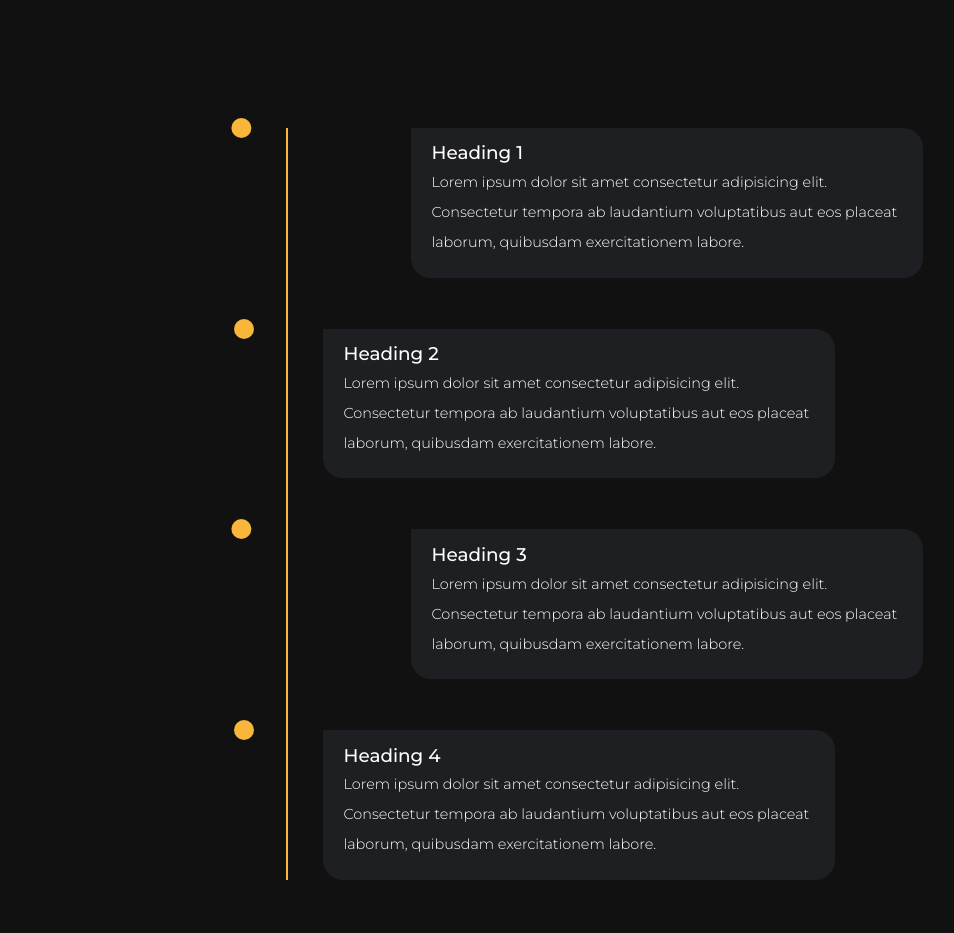
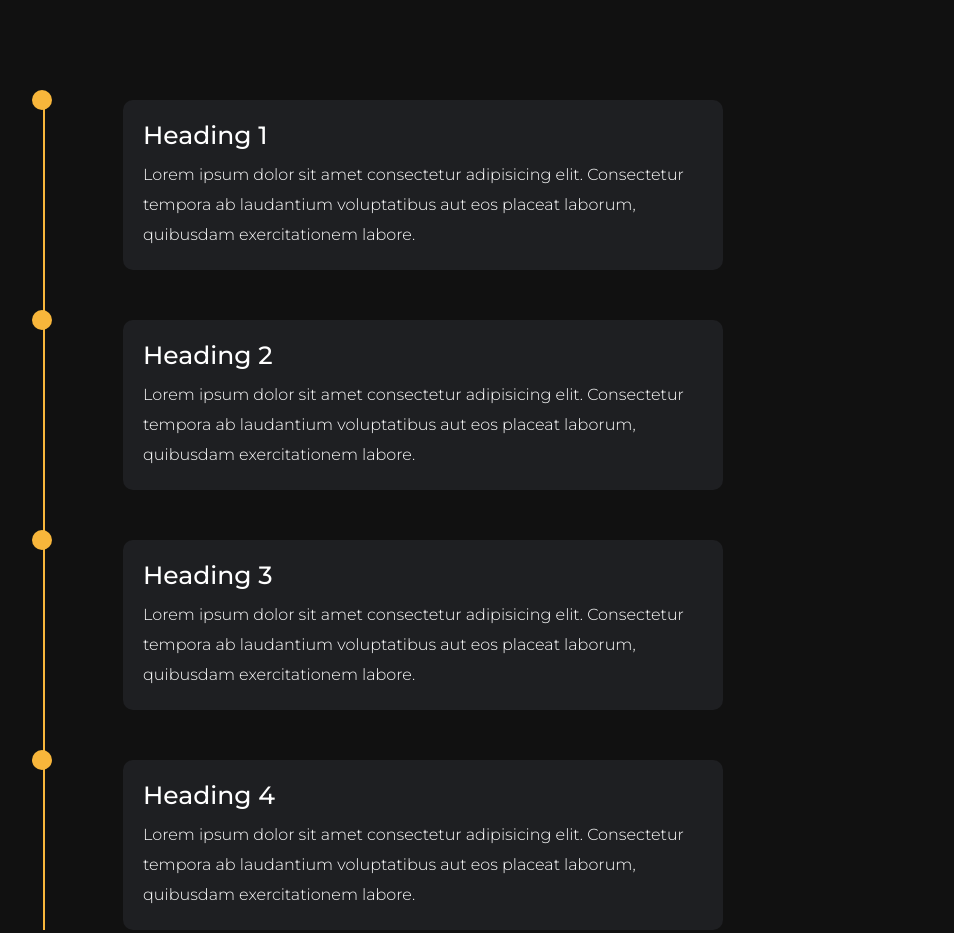
Before and after one commit to Jayesh0704/Timeline, a plain HTML site: page index.html in a window 1280 px wide. Shown: the top 933 px of the page, without its empty margins (117-1071 px from the left). Drawn offline with Linux system fonts and the light colour scheme.

Commit message:
Update style.css

```diff
--- a/style.css
+++ b/style.css
@@ -13,95 +13,76 @@ html {
   display: flex;
   align-items: center;
   justify-content: center;
-  padding: 10% 0;
+  padding: 100px 0;
   background-color: #111;
 }
 .timeline {
   width: 80%;
   height: auto;
-  max-width: 120%;
+  max-width: 800px;
   margin: 0 auto;
   position: relative;
-  float: left;
 }
 
 .timeline ul {
   list-style: none;
 }
 .timeline ul li {
-  padding: 2%;
+  padding: 20px;
   background-color: #1e1f22;
   color: white;
-  border-radius: 4%;
-  margin-bottom: 8%;
+  border-radius: 10px;
+  margin-bottom: 20px;
 }
 .timeline ul li:last-child {
-  margin-bottom: 0%;
+  margin-bottom: 0;
 }
 .timeline-content h1 {
   font-weight: 500;
-  font-size: 115%;
-  line-height: 50%;
-  margin-bottom: 2%;
+  font-size: 25px;
+  line-height: 30px;
+  margin-bottom: 10px;
 }
 .timeline-content p {
-  font-size: 90%;
+  font-size: 16px;
   line-height: 30px;
   font-weight: 300;
+}
+.timeline-content .date {
+  font-size: 12px;
+  font-weight: 300;
+  margin-bottom: 10px;
+  letter-spacing: 2px;
 }
 @media only screen and (min-width: 768px) {
   .timeline:before {
     content: "";
     position: absolute;
     top: 0;
-    left: 27%;
-    transform: translateX(-50%);
+    left: -10%;
+
     width: 2px;
     height: 100%;
     background-color: rgb(248, 182, 59);
   }
   .timeline ul li {
-    width: 50%;
+    width: 75%;
     position: relative;
-    margin-bottom: 5%;
+    margin-bottom: 50px;
   }
-  .timeline ul li:nth-child(odd) {
-    float: left;
-    clear: right;
-    transform: translateX(400px);
-    border-radius: 0px 20px 20px 20px;
-  }
-  .timeline ul li:nth-child(even) {
-    float: right;
-    clear: left;
-    transform: translateX(-200px);
-    border-radius: 0px 20px 20px 20px;
-  }
-  .timeline ul li::before {
+
+  .timeline ul li::after {
     content: "";
     position: absolute;
     height: 20px;
     width: 20px;
     border-radius: 50%;
     background-color: rgb(248, 182, 59);
-    top: 0px;
+    top: 0;
+    left:-13.5%;
+    transform: translate(-50%,-50%);
   }
-  .timeline ul li:nth-child(odd)::before {
-    transform: translate(-3508%, -50%);
-    right: -30px;
-  }
-  .timeline ul li:nth-child(even)::before {
-    transform: translate(-295%, -50%);
-    left: -30px;
-  }
-
-  .timeline ul li:hover::before {
+  .timeline ul li:hover::after {
     background-color: rgb(170, 129, 15);
-
   }
 }
-
-.timeline-content:hover{
-    transform: scale(1.02);
-
-}
```
